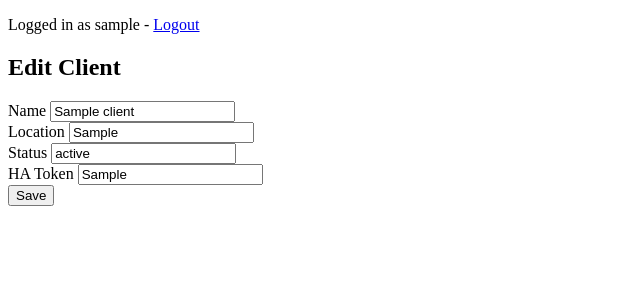
After one commit to Jesse-Jens/HA-Management, a Flask app: page /client/1/edit in a window 1280 px wide. The commit adds this page. Shown: the top 300 px of the page, without its empty margins (0-640 px from the left). Run offline with Flask 3, Linux system fonts and the light colour scheme; a user stored in the database is signed in; tables that the repository leaves empty hold one stand-in row (values such as "Sample post").

Commit message:
Add HA token support and WireGuard config

```diff
--- a/app/models.py
+++ b/app/models.py
@@ -6,6 +6,7 @@ class Client(db.Model):
     name = db.Column(db.String(100), nullable=False)
     location = db.Column(db.String(100))
     status = db.Column(db.String(50))
+    ha_token = db.Column(db.String(200))
 
 class User(UserMixin, db.Model):
     id = db.Column(db.Integer, primary_key=True)
--- a/app/templates/client.html
+++ b/app/templates/client.html
@@ -2,5 +2,9 @@
 {% block content %}
 <h2>{{ client.name }}</h2>
 <p>Status: {{ client.status or 'unknown' }}</p>
-<!-- Placeholder for remote management actions -->
+<p>
+    <a href="{{ url_for('main.client_edit', client_id=client.id) }}">Edit</a> |
+    <a href="{{ url_for('main.client_manage', client_id=client.id) }}">Manage</a> |
+    <a href="{{ url_for('main.download_plugin', client_id=client.id) }}">Download config</a>
+</p>
 {% endblock %}
--- /dev/null
+++ b/app/templates/client_edit.html
@@ -0,0 +1,11 @@
+{% extends 'base.html' %}
+{% block content %}
+<h2>Edit Client</h2>
+<form method="post">
+    <label>Name <input type="text" name="name" value="{{ client.name }}"></label><br>
+    <label>Location <input type="text" name="location" value="{{ client.location }}"></label><br>
+    <label>Status <input type="text" name="status" value="{{ client.status }}"></label><br>
+    <label>HA Token <input type="text" name="ha_token" value="{{ client.ha_token }}"></label><br>
+    <input type="submit" value="Save">
+</form>
+{% endblock %}
--- a/app/views.py
+++ b/app/views.py
@@ -1,8 +1,10 @@
-from flask import Blueprint, render_template, request, redirect, url_for
+from flask import Blueprint, render_template, request, redirect, url_for, Response
 from flask_login import login_user, login_required, logout_user, current_user
 from .models import Client, User
 from . import db
 from werkzeug.security import generate_password_hash, check_password_hash
+import json
+import requests
 
 main_bp = Blueprint('main', __name__)
 
@@ -43,6 +45,53 @@ def client_detail(client_id):
     # placeholder for real management features
     return render_template('client.html', client=client)
 
+@main_bp.route('/client/<int:client_id>/edit', methods=['GET', 'POST'])
+@login_required
+def client_edit(client_id):
+    client = Client.query.get_or_404(client_id)
+    if request.method == 'POST':
+        client.name = request.form['name']
+        client.location = request.form['location']
+        client.status = request.form['status']
+        client.ha_token = request.form.get('ha_token')
+        db.session.commit()
+        return redirect(url_for('main.client_detail', client_id=client.id))
+    return render_template('client_edit.html', client=client)
+
+@main_bp.route('/client/<int:client_id>/manage')
+@login_required
+def client_manage(client_id):
+    client = Client.query.get_or_404(client_id)
+    return render_template('client_manage.html', client=client)
+
+@main_bp.route('/client/<int:client_id>/action', methods=['POST'])
+@login_required
+def client_action(client_id):
+    client = Client.query.get_or_404(client_id)
+    path = request.form['path']
+    payload = request.form.get('payload')
+    url = f"http://{client.location}:8123/api/{path.lstrip('/')}"
+    headers = {"Authorization": f"Bearer {client.ha_token}"}
+    data = None
+    if payload:
+        try:
+            data = json.loads(payload)
+        except json.JSONDecodeError:
+            data = payload
+    try:
+        r = requests.post(url, headers=headers, json=data)
+        output = r.text
+    except Exception as e:
+        output = str(e)
+    return render_template('client_manage.html', client=client, output=output)
+
+@main_bp.route('/client/<int:client_id>/download')
+@login_required
+def download_plugin(client_id):
+    client = Client.query.get_or_404(client_id)
+    wg_conf = f"[Interface]\nPrivateKey = <private>\nAddress = 10.0.0.{client.id}/32\n\n[Peer]\nEndpoint = {request.host.split(':')[0]}:51820\nAllowedIPs = 0.0.0.0/0\n"
+    return Response(wg_conf, mimetype='text/plain', headers={'Content-Disposition': f'attachment; filename=client-{client.id}-wg.conf'})
+
 @main_bp.route('/init')
 def init_db():
     db.create_all()
--- a/requirements.txt
+++ b/requirements.txt
@@ -3,3 +3,4 @@ SQLAlchemy==2.0.10
 Werkzeug==2.3.6
 Flask-Login==0.6.2
 Flask-SQLAlchemy==3.0.3
+requests==2.31.0
```
Also changed, not shown: app/templates/client_manage.html (added, +12 -0 lines), README.md.
